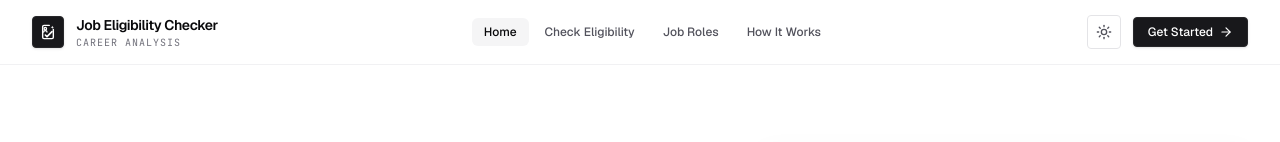
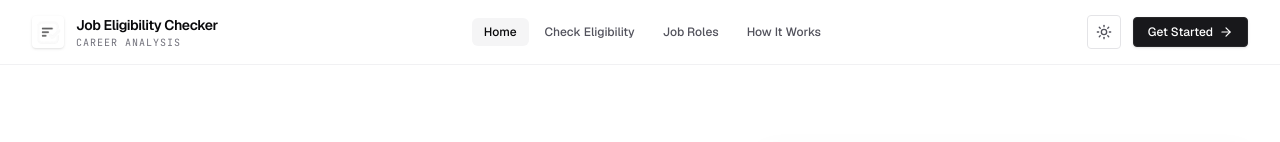
Before and after one commit to nxfu/job-eligibility, a React (Vite) app: page / in a window 1280 px wide. Shown: the top 142 px of the page. Built offline with nearby package versions, Linux system fonts and the light colour scheme.

Commit message:
design: use new brand icon in navbar and footer

```diff
--- a/src/components/Footer.tsx
+++ b/src/components/Footer.tsx
@@ -1,6 +1,6 @@
 import React from 'react';
 import { Github, Linkedin, ArrowUp } from 'lucide-react';
-import { BrandLogo } from './BrandLogo';
+
 
 export const Footer: React.FC = () => {
   const scrollToSection = (id: string) => {
@@ -24,8 +24,8 @@ export const Footer: React.FC = () => {
           {/* Brand Col */}
           <div className="md:col-span-6 space-y-3">
             <div className="flex items-center gap-2.5">
-              <div className="h-7 w-7 rounded bg-zinc-900 dark:bg-zinc-100 flex items-center justify-center text-white dark:text-zinc-900 border border-zinc-800 dark:border-zinc-200">
-                <BrandLogo className="w-3.5 h-3.5" />
+              <div className="h-7 w-7 rounded flex items-center justify-center overflow-hidden">
+                <img src="/favicon.png" alt="Logo" className="w-7 h-7 object-contain" />
               </div>
               <span className="text-sm font-semibold tracking-tight text-zinc-950 dark:text-zinc-50">
                 Job Eligibility Checker
--- a/src/components/Navbar.tsx
+++ b/src/components/Navbar.tsx
@@ -1,7 +1,7 @@
 import React, { useState, useEffect } from 'react';
 import { Sun, Moon, ArrowRight, Menu, X } from 'lucide-react';
 import { motion, AnimatePresence, useReducedMotion } from 'motion/react';
-import { BrandLogo } from './BrandLogo';
+
 import { useTheme } from '../context/ThemeContext';
 import { TRANSITION_EASE } from '../utils/motion';
 
@@ -70,8 +70,8 @@ export const Navbar: React.FC = () => {
             className="flex items-center gap-3 cursor-pointer group"
             onClick={() => scrollToSection('hero')}
           >
-            <div className="h-8 w-8 rounded bg-zinc-900 dark:bg-zinc-100 flex items-center justify-center text-white dark:text-zinc-900 border border-zinc-800 dark:border-zinc-200 shadow-sm transition-transform duration-200 group-hover:scale-105">
-              <BrandLogo className="w-4 h-4" />
+            <div className="h-8 w-8 rounded flex items-center justify-center shadow-sm transition-transform duration-200 group-hover:scale-105 overflow-hidden">
+              <img src="/favicon.png" alt="Logo" className="w-8 h-8 object-contain" />
             </div>
             <div className="flex flex-col">
               <span className="text-sm font-semibold tracking-tight text-zinc-950 dark:text-zinc-50 font-sans">
```
